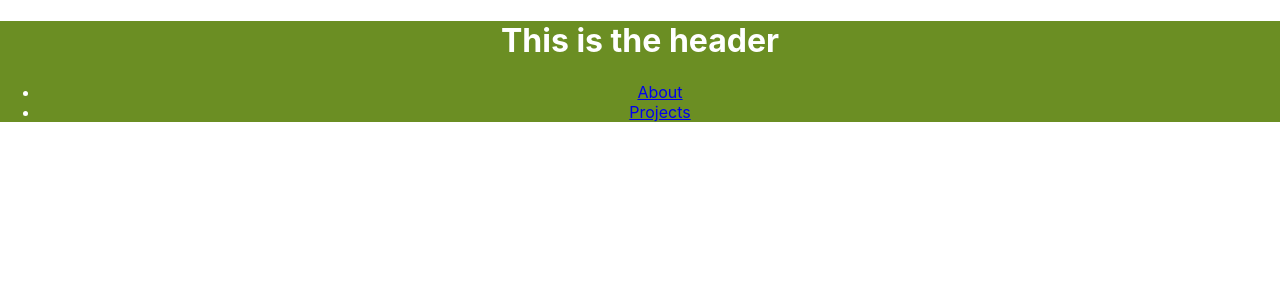
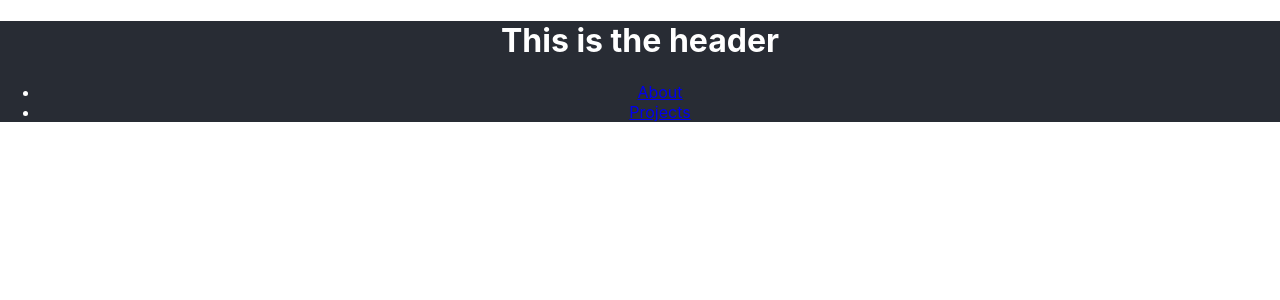
Before and after one commit to Colin-Lambert/portfolio2, a React (Create React App) app: page / in a window 1280 px wide. Shown: the top 300 px of the page. Built offline with nearby package versions, Linux system fonts and the light colour scheme.

Commit message:
Undo all color tests

```diff
--- a/src/App.css
+++ b/src/App.css
@@ -1,6 +1,6 @@
 .App {
   text-align: center;
-  background-color: olivedrab;
+  background-color: #282c34;
   color: white;
 }
 
```
